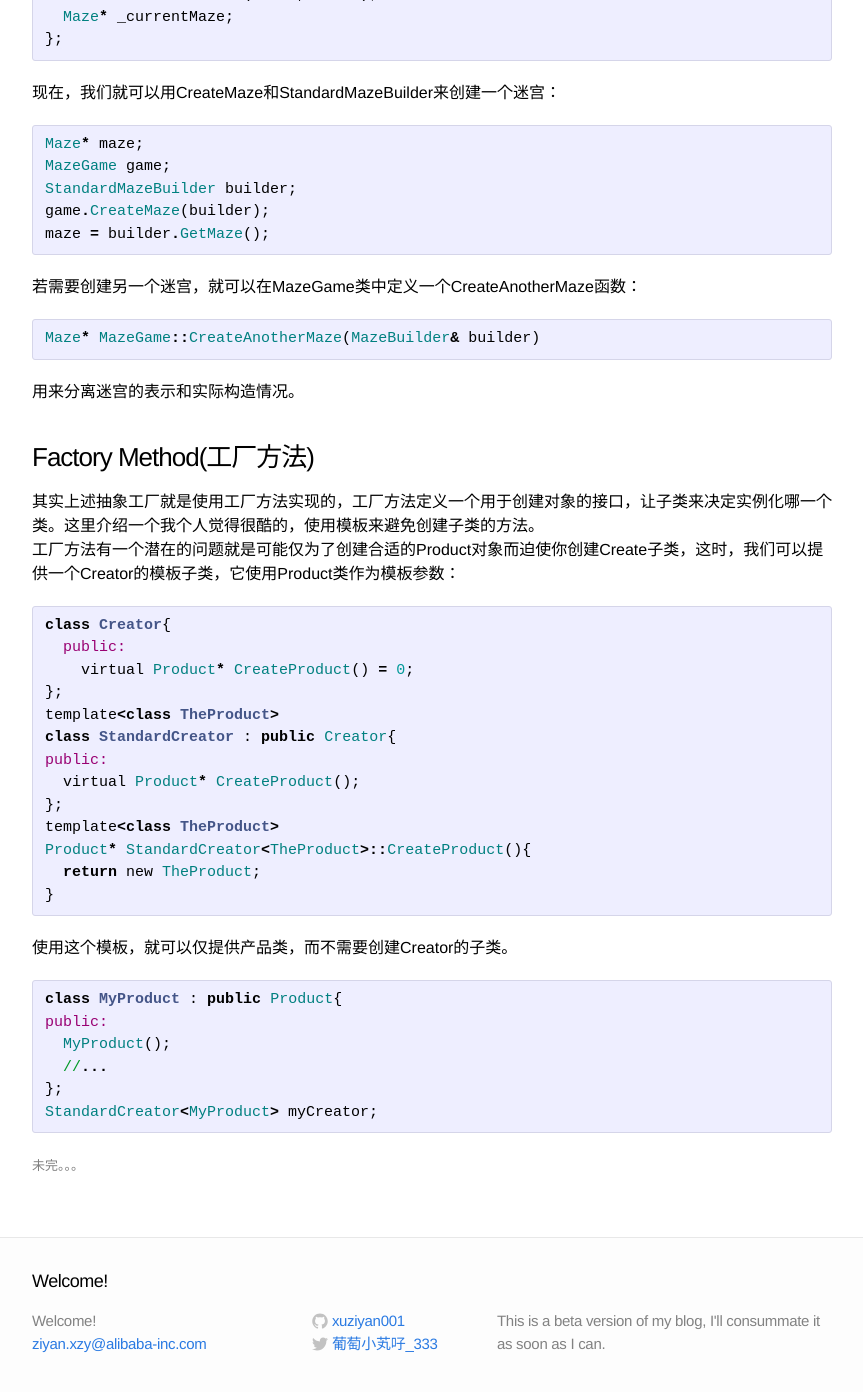
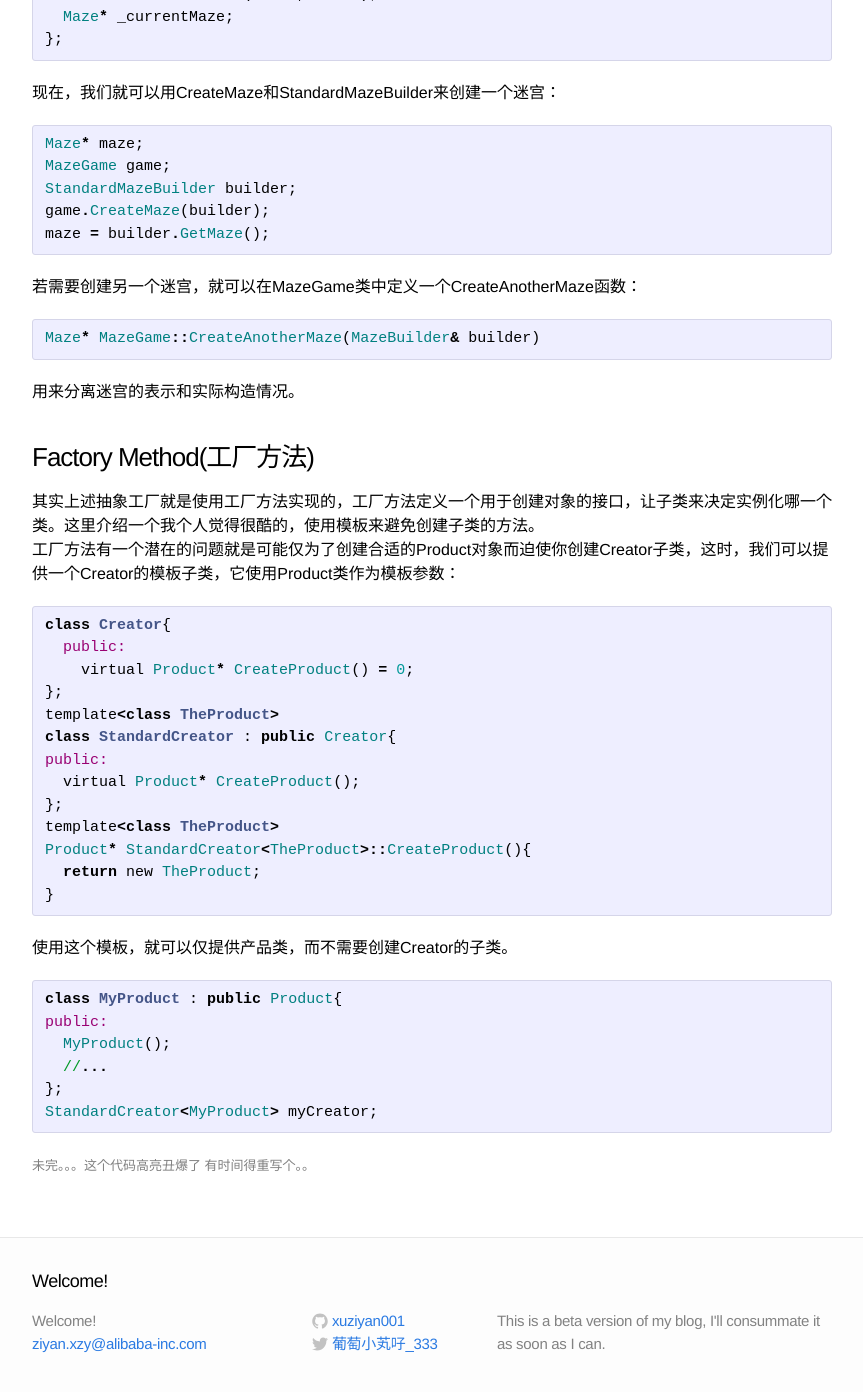
Before and after one commit to xuziyan001/xuziyan001.github.io, a Jekyll site: the page built from _posts/2014-08-05-design patterns(1).markdown, in a window 1280 px wide and 1400 px high, scrolled down 1982 px. Shown: the top 1392 px of the window, without its empty margins (208-1071 px from the left). Built offline with Jekyll 4.4.1, drawn with Linux system fonts in a browser that asks for light colours.

Commit message:
modified bugs

```diff
--- a/_posts/2014-08-05-design patterns(1).markdown
+++ b/_posts/2014-08-05-design patterns(1).markdown
@@ -92,7 +92,7 @@ Maze* MazeGame::CreateAnotherMaze(MazeBuilder& builder)
 <h3>Factory Method(工厂方法)</h3>
 <p>
 其实上述抽象工厂就是使用工厂方法实现的，工厂方法定义一个用于创建对象的接口，让子类来决定实例化哪一个类。这里介绍一个我个人觉得很酷的，使用模板来避免创建子类的方法。<br>
-工厂方法有一个潜在的问题就是可能仅为了创建合适的Product对象而迫使你创建Create子类，这时，我们可以提供一个Creator的模板子类，它使用Product类作为模板参数：
+工厂方法有一个潜在的问题就是可能仅为了创建合适的Product对象而迫使你创建Creator子类，这时，我们可以提供一个Creator的模板子类，它使用Product类作为模板参数：
 {% highlight ruby %}
 class Creator{
   public:
@@ -118,4 +118,4 @@ public:
 StandardCreator<MyProduct> myCreator;
 {% endhighlight %}
 </p>
-<font size="2" color="grey">未完。。。</font>
+<font size="2" color="grey">未完。。。这个代码高亮丑爆了 有时间得重写个。。</font>
```
